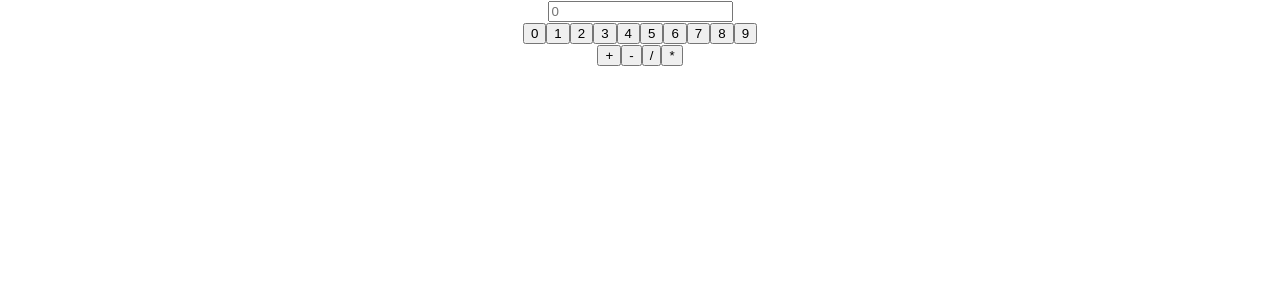
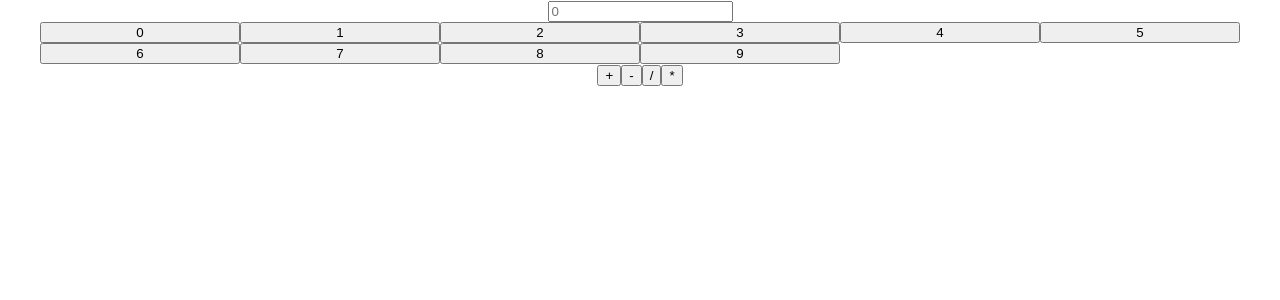
Before and after one commit to zifftalmon/calculator, a React (Create React App) app: page / in a window 1280 px wide. Shown: the top 300 px of the page. Built offline with nearby package versions, Linux system fonts and the light colour scheme.

Commit message:
working on styles for number buttons

```diff
--- a/src/App.css
+++ b/src/App.css
@@ -1,38 +1,23 @@
+body {
+  margin: 0;
+  padding: 0;
+}
+/* styles in App component */
 .App {
   text-align: center;
 }
-
-.App-logo {
-  height: 40vmin;
-  pointer-events: none;
-}
-
-@media (prefers-reduced-motion: no-preference) {
-  .App-logo {
-    animation: App-logo-spin infinite 20s linear;
-  }
-}
-
-.App-header {
-  background-color: #282c34;
-  min-height: 100vh;
+.buttonsDiv {
   display: flex;
   flex-direction: column;
+}
+/* styles for number buttons */
+.numbersDiv {
+  display: grid;
+  /* width: 80%; */
+  grid-template-columns: repeat(auto-fill, 200px);
+  /* grid-template-rows: repeat(4,30px); */
+  place-content: center;
+  justify-content: center;
   align-items: center;
-  justify-content: center;
-  font-size: calc(10px + 2vmin);
-  color: white;
+  /* gap: 5px; */
 }
-
-.App-link {
-  color: #61dafb;
-}
-
-@keyframes App-logo-spin {
-  from {
-    transform: rotate(0deg);
-  }
-  to {
-    transform: rotate(360deg);
-  }
-}
--- a/src/App.js
+++ b/src/App.js
@@ -8,8 +8,10 @@ function App() {
   return (
     <div className="App">
       <Line/>
-      <Buttons/>
-      <Actions/>
+      <div className='buttonsDiv'>
+        <Buttons/>
+        <Actions/>
+      </div>
     </div>
   );
 }
--- a/src/components/Buttons.tsx
+++ b/src/components/Buttons.tsx
@@ -5,7 +5,7 @@ const Buttons:React.FC = () => {
         numbers.push(<button value={i}>{i}</button>)
     }
     return (
-        <div>
+        <div className='numbersDiv'>
             {numbers}
         </div>
     )
```
